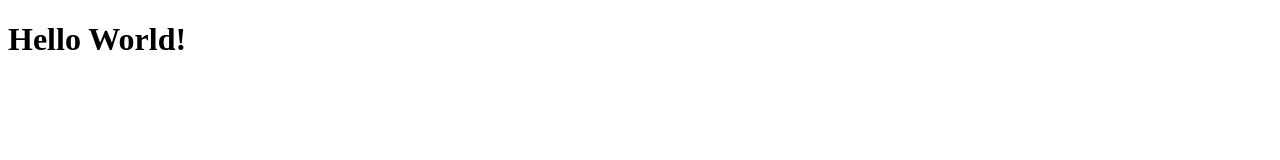
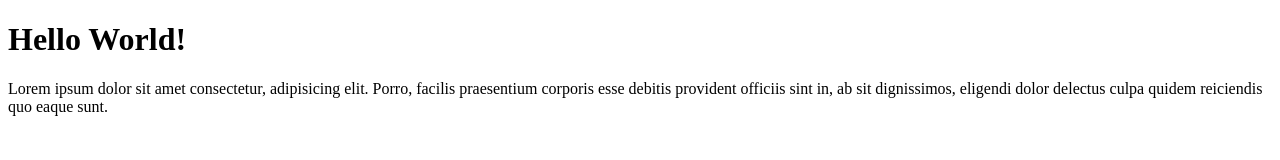
Before and after one commit to bevannstivens/01-remote-to-local, a plain HTML site: page index.html in a window 1280 px wide. Drawn offline with Linux system fonts and the light colour scheme.

Commit message:
Add paragraph

```diff
--- a/index.html
+++ b/index.html
@@ -7,5 +7,11 @@
   </head>
   <body>
     <h1>Hello World!</h1>
+    <p>
+      Lorem ipsum dolor sit amet consectetur, adipisicing elit. Porro, facilis
+      praesentium corporis esse debitis provident officiis sint in, ab sit
+      dignissimos, eligendi dolor delectus culpa quidem reiciendis quo eaque
+      sunt.
+    </p>
   </body>
 </html>
```
